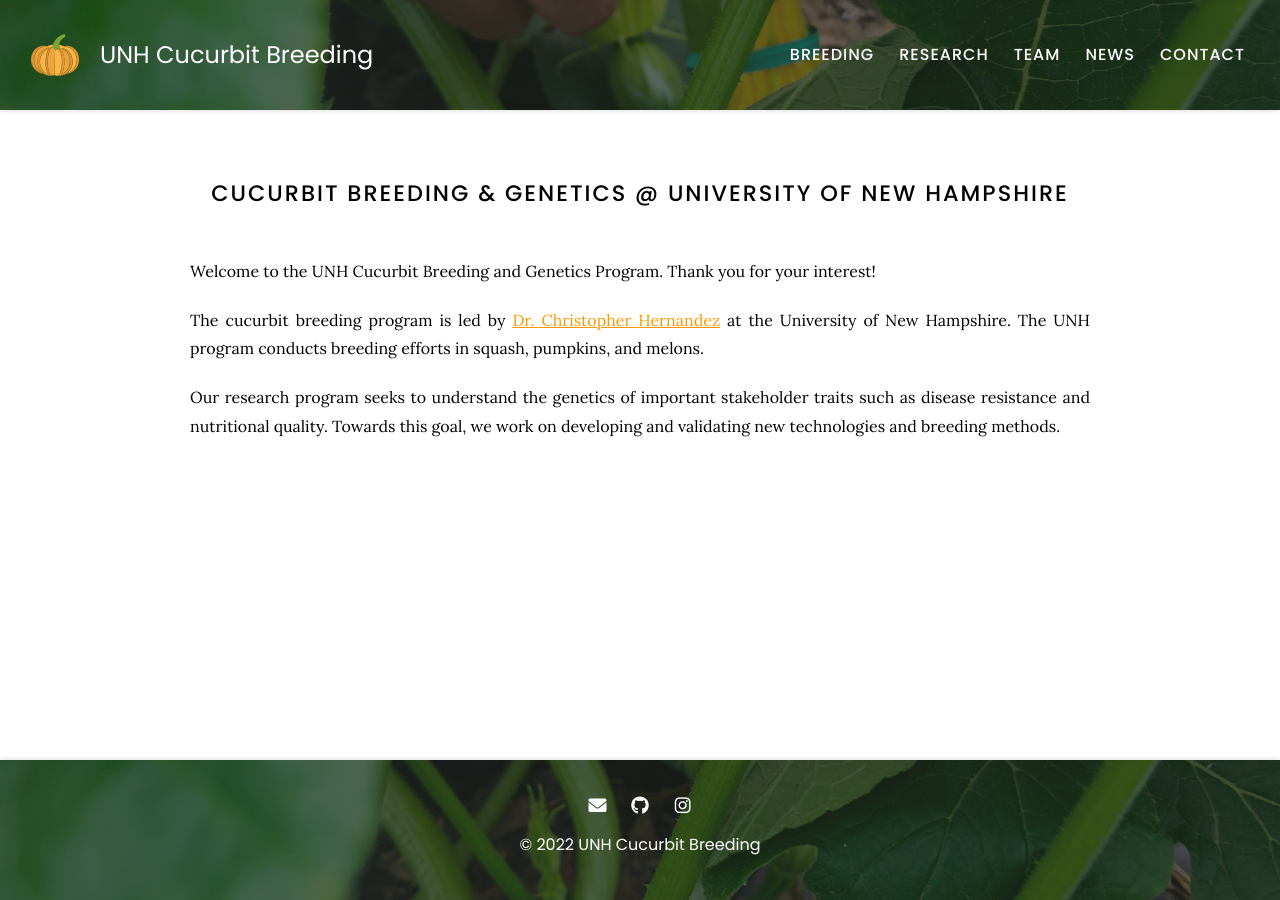
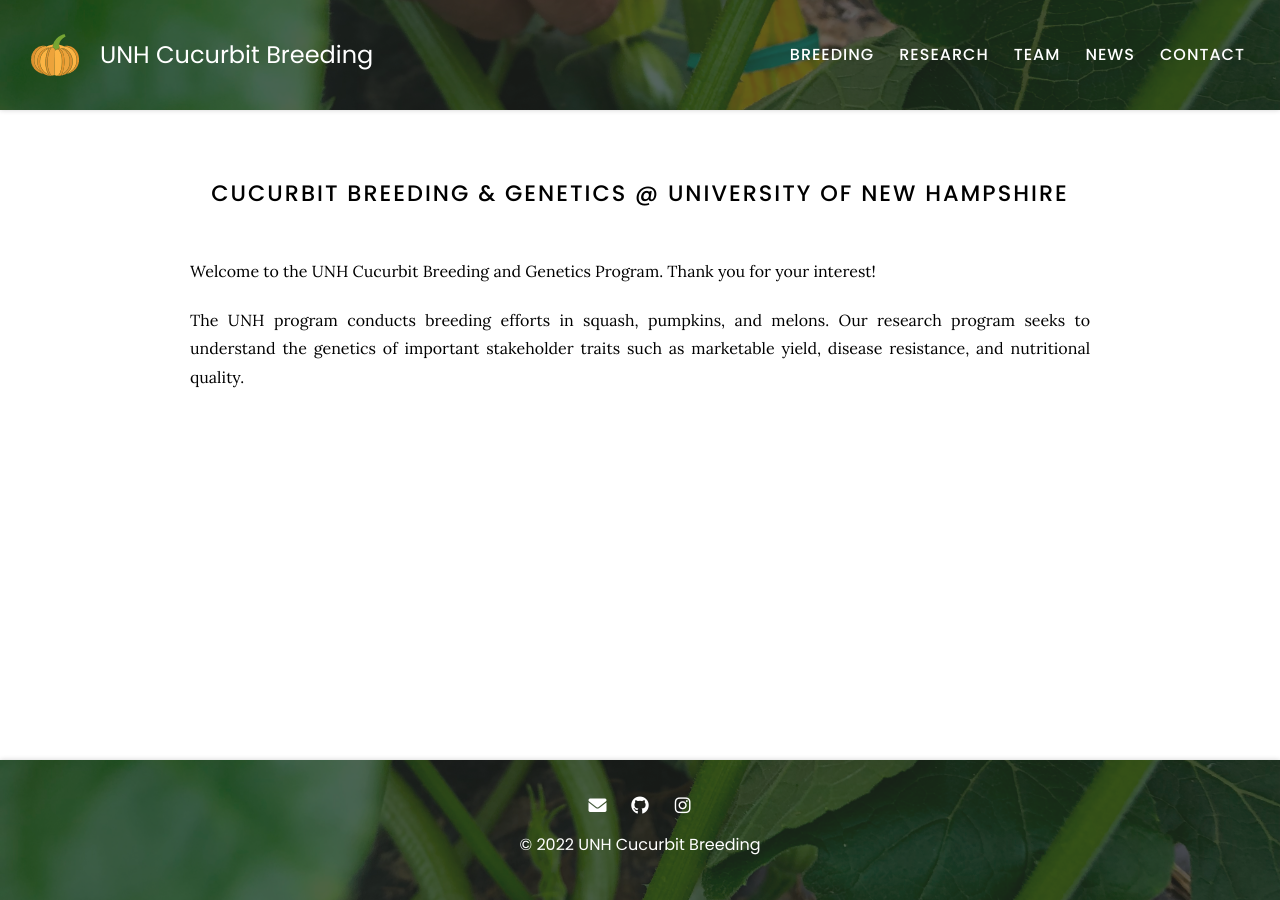
Before and after one commit to UNH-Cucurbits/unhcucurbits-website, a Jekyll site: the page built from index.md, in a window 1280 px wide. Built offline with Jekyll 4.4.1, drawn with Linux system fonts in a browser that asks for light colours.

Commit message:
Update index.md

```diff
--- a/index.md
+++ b/index.md
@@ -6,6 +6,4 @@
 
 Welcome to the UNH Cucurbit Breeding and Genetics Program. Thank you for your interest!
 
-The cucurbit breeding program is led by [Dr. Christopher Hernandez](https://unhcucurbits.org/members/chris-hernandez.html) at the University of New Hampshire. The UNH program conducts breeding efforts in squash, pumpkins, and melons.
-
-Our research program seeks to understand the genetics of important stakeholder traits such as disease resistance and nutritional quality. Towards this goal, we work on developing and validating new technologies and breeding methods.
+The UNH program conducts breeding efforts in squash, pumpkins, and melons. Our research program seeks to understand the genetics of important stakeholder traits such as marketable yield, disease resistance, and nutritional quality.
```
